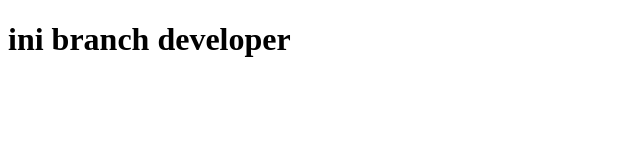
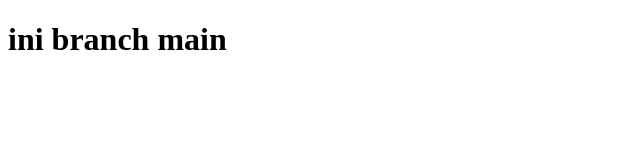
Before and after one commit to AinunRizki09/pelatihan, a plain HTML site: page index.html in a window 1280 px wide. Shown: the whole page, without its empty margins (0-640 px from the left). Drawn offline with Linux system fonts and the light colour scheme.

Commit message:
tag h1 branch main

```diff
--- a/index.html
+++ b/index.html
@@ -7,6 +7,6 @@
     <title>Document</title>
 </head>
 <body>
-    <h1>ini branch developer</h1>
+    <h1>ini branch main</h1>
 </body>
 </html>
```
